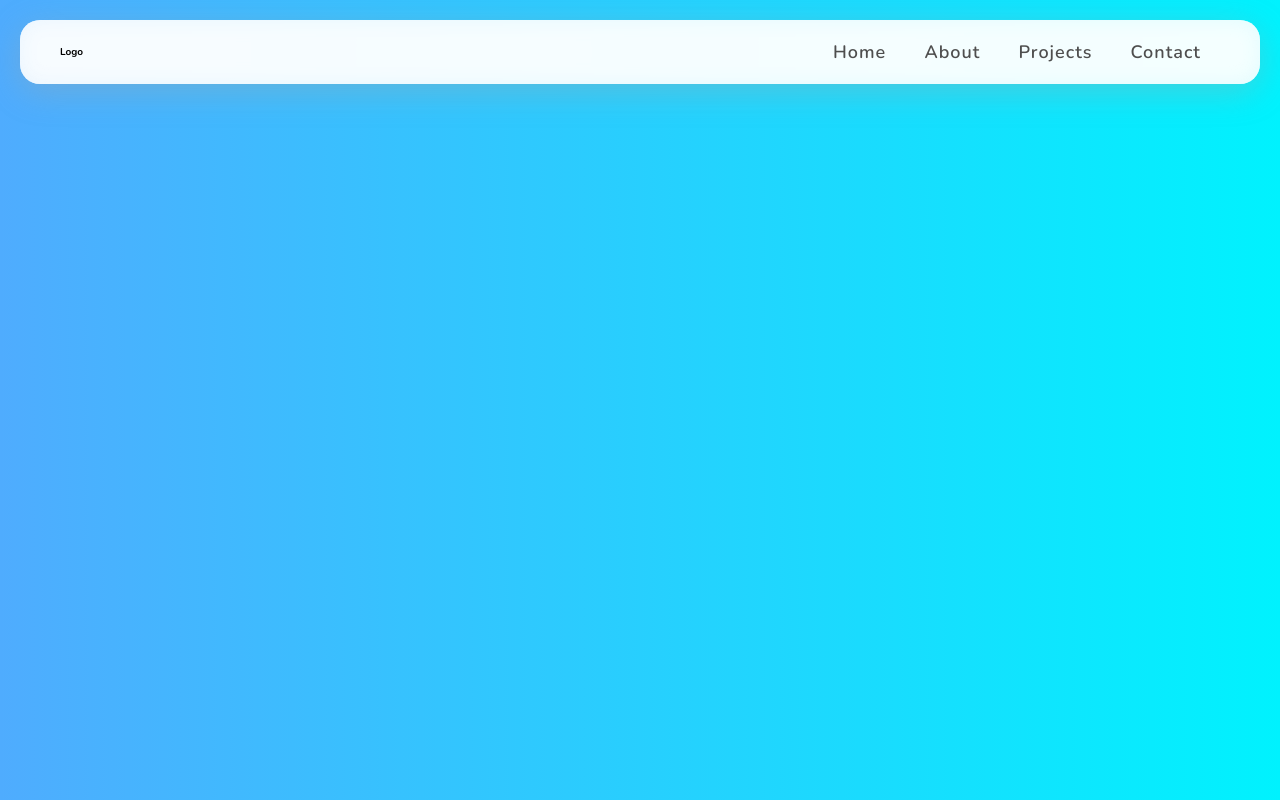
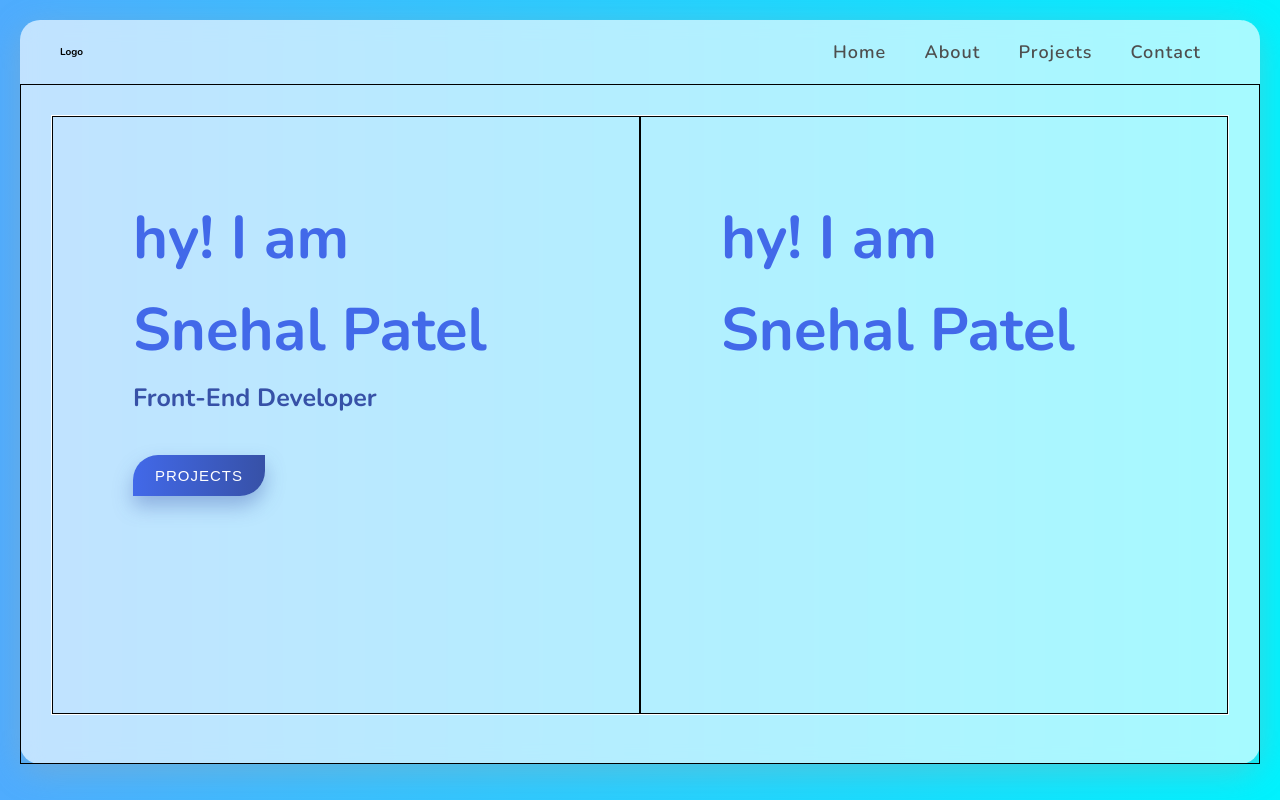
Before and after one commit to sneh96/portfolio, a website: page index.html in a window 1280 px wide. Drawn offline with nearby package versions, Linux system fonts and the light colour scheme.

Commit message:
left part of hero section completed

```diff
--- a/index.html
+++ b/index.html
@@ -32,7 +32,21 @@
         </div>
       </nav>
     </header>
-    <main></main>
+    <main>
+      <section class="hero">
+        <div class="hero__title">
+          <h1 class="hero__title--line1">hy! I am</h1>
+          <h1 class="hero__title--name">Snehal Patel</h1>
+          <h1 class="hero__title--designation">Front-End Developer</h1>
+
+          <button class="btn btn__cta">Projects</button>
+        </div>
+        <div class="hero__title">
+          <h1 class="hero__title--line1">hy! I am</h1>
+          <h1 class="hero__title--name">Snehal Patel</h1>
+        </div>
+      </section>
+    </main>
     <div class="circle1"></div>
     <div class="circle2"></div>
     <div class="circle3"></div>
--- a/src/scss/abstracts/_variables.scss
+++ b/src/scss/abstracts/_variables.scss
@@ -3,7 +3,14 @@
 $bg-color-light: #4facfe;
 $bg-color-dark: #00f2fe;
 
+$color-primary: #4269e9;
+$color-primary-dark: #3751a7;
+$color-dark: rgb(78, 78, 78);
+$color-light: rgb(255, 255, 255);
+
 // FONTS
 
 $font-size: 62.5%;
+$font-size-tab: 56.25%;
+$font-size-mobile: 50%;
 $font-family: "Nunito", sans-serif;
--- a/src/scss/base/_base.scss
+++ b/src/scss/base/_base.scss
@@ -8,12 +8,21 @@
 html {
   font-size: $font-size;
   font-family: $font-family;
-  background-image: linear-gradient(
+  background: linear-gradient(
     to right,
     $bg-color-light 0%,
     $bg-color-dark 100%
   );
+  backdrop-filter: blur(1rem);
   padding: 2rem;
+
+  @media screen and (max-width: 1024px) {
+    font-size: $font-size-tab;
+  }
+
+  @media screen and (max-width: 768px) {
+    font-size: $font-size-mobile;
+  }
 }
 
 body {
--- /dev/null
+++ b/src/scss/component/_btn.scss
@@ -0,0 +1,31 @@
+.btn {
+  padding: 1.2rem 2.2rem;
+  font-size: 1.5rem;
+  text-transform: uppercase;
+  border: none;
+
+  background: linear-gradient(
+    to right,
+    $color-primary 0%,
+    $color-primary-dark 100%
+  );
+  letter-spacing: 1px;
+  cursor: pointer;
+  color: $color-light;
+
+  &__cta {
+    border-top-left-radius: 25px;
+    border-bottom-right-radius: 25px;
+    box-shadow: 0 10px 20px 0 rgba(55, 81, 167, 0.37);
+    transform: translateY(0rem);
+    transition: all 0.2s;
+
+    &:hover {
+      transform: translateY(-0.2rem);
+    }
+
+    &:focus {
+      outline: none;
+    }
+  }
+}
--- a/src/scss/layout/_header.scss
+++ b/src/scss/layout/_header.scss
@@ -1,8 +1,6 @@
 header {
   position: relative;
-  background: rgba(255, 255, 255, 0.65);
   border-radius: 20px;
-  backdrop-filter: blur(1rem);
 }
 
 .navigation {
@@ -41,6 +39,7 @@ header {
       width: 100%;
       clip-path: circle(50px at 90% -10%);
       transition: all 1s;
+      z-index: 1;
     }
   }
 
@@ -52,7 +51,7 @@ header {
     }
 
     & a {
-      color: rgb(78, 78, 78);
+      color: $color-dark;
       text-decoration: none;
       letter-spacing: 1px;
       font-size: 1.8rem;
@@ -91,6 +90,7 @@ header {
 
 @media screen and (max-width: 768px) {
   .nav-active {
+    z-index: 1;
     clip-path: circle(1000px at 75% -10%);
   }
 }
--- /dev/null
+++ b/src/scss/layout/_hero-section.scss
@@ -0,0 +1,53 @@
+main {
+  width: 100%;
+  min-height: 85vh;
+
+  border: 1px solid black;
+  padding: 3rem;
+}
+
+.hero {
+  width: 100%;
+  height: 75vh;
+  display: grid;
+  grid-template-columns: repeat(auto-fit, minmax(350px, 1fr));
+  border: 1px solid #fff;
+
+  @media screen and (max-width: 768px) {
+    row-gap: 2rem;
+  }
+
+  &__title {
+    padding-left: 8rem;
+    padding-top: 8rem;
+    border: 1px solid black;
+
+    @media screen and (max-width: 1024px) {
+      padding-left: 6rem;
+      padding-top: 6rem;
+    }
+
+    @media screen and (max-width: 768px) {
+      padding-left: 6rem;
+      padding-top: 4rem;
+    }
+
+    &--line1 {
+      color: $color-primary;
+      font-size: 6rem;
+      margin-bottom: 1rem;
+    }
+
+    &--name {
+      font-size: 6rem;
+      color: $color-primary;
+      margin-bottom: 1rem;
+    }
+
+    &--designation {
+      font-size: 2.5rem;
+      color: $color-primary-dark;
+      margin-bottom: 4rem;
+    }
+  }
+}
--- a/src/scss/style.scss
+++ b/src/scss/style.scss
@@ -2,3 +2,6 @@
 
 @import 'base/base';
 @import 'layout/header';
+@import 'layout/hero-section';
+
+@import 'component/btn';
```
Also changed, not shown: src/scss/style.css, 1 other file.
